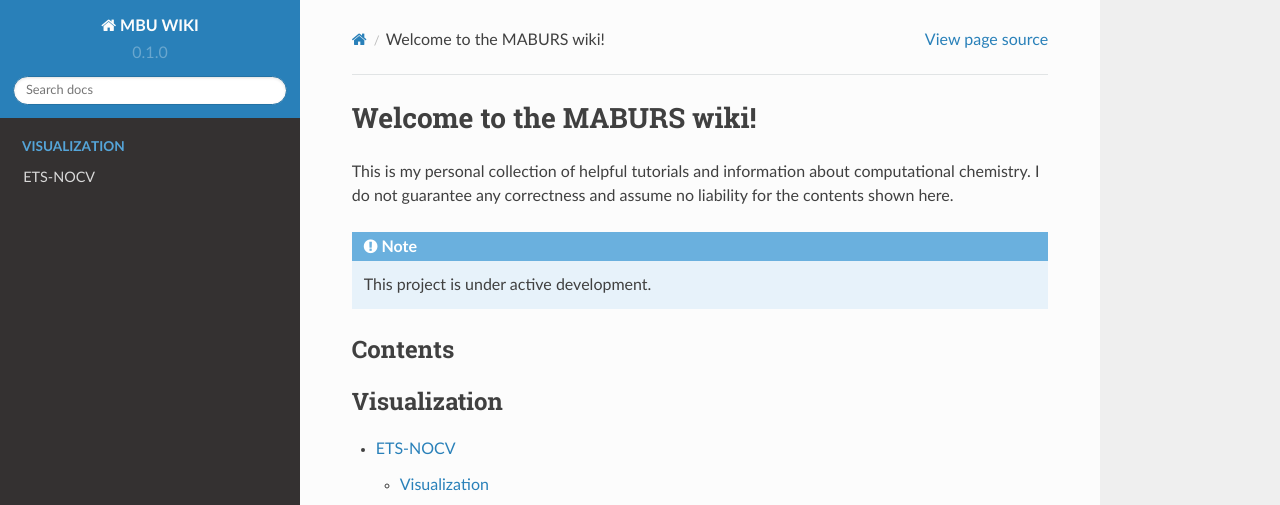
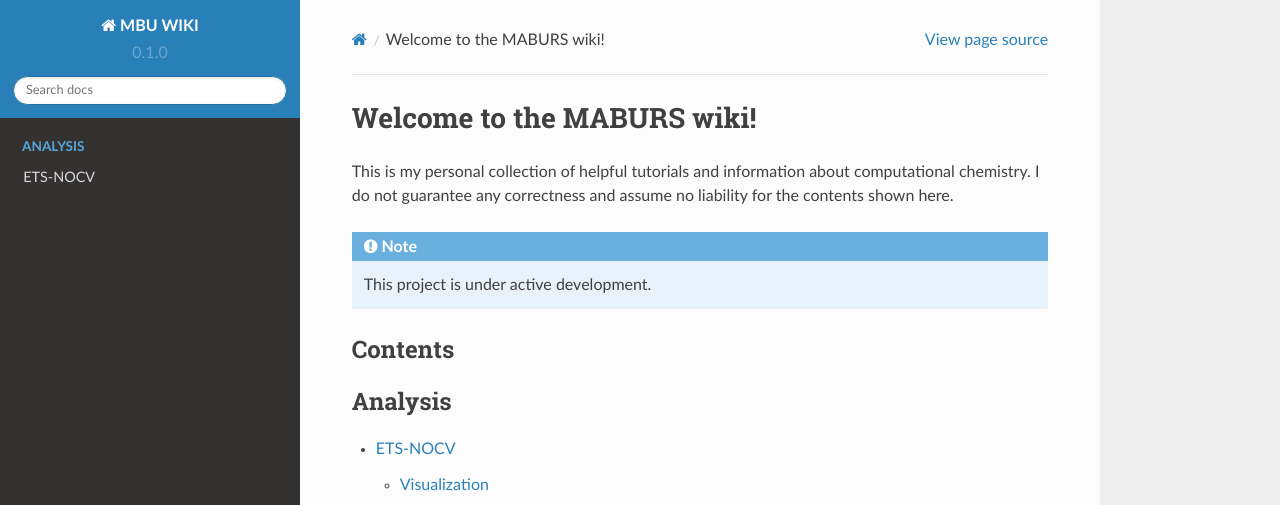
Before and after one commit to maburs/mbuwiki, a Sphinx documentation site: the page built from docs/source/index.rst, in a window 1280 px wide. Shown: the top 505 px of the page. Built offline with Sphinx 7.4.7 and the Read the Docs theme 2.0.0, drawn with Linux system fonts in a browser that asks for light colours; pages that are not in the unit, such as notebooks, are missing from menus.

Commit message:
Update index.rst

```diff
--- a/docs/source/index.rst
+++ b/docs/source/index.rst
@@ -14,5 +14,10 @@ Contents
    :maxdepth: 4
    :caption: Visualization
 
+   plots
+
+.. toctree::
+   :maxdepth: 4
+   :caption: Analysis
+
    nocv
-   plots
```
